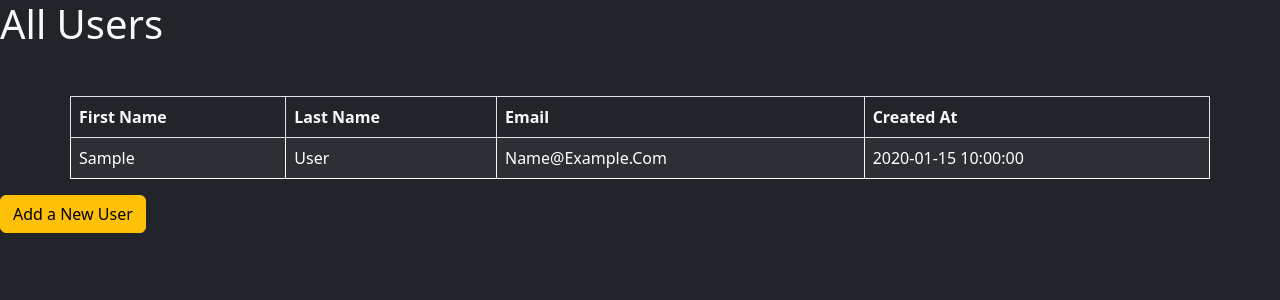
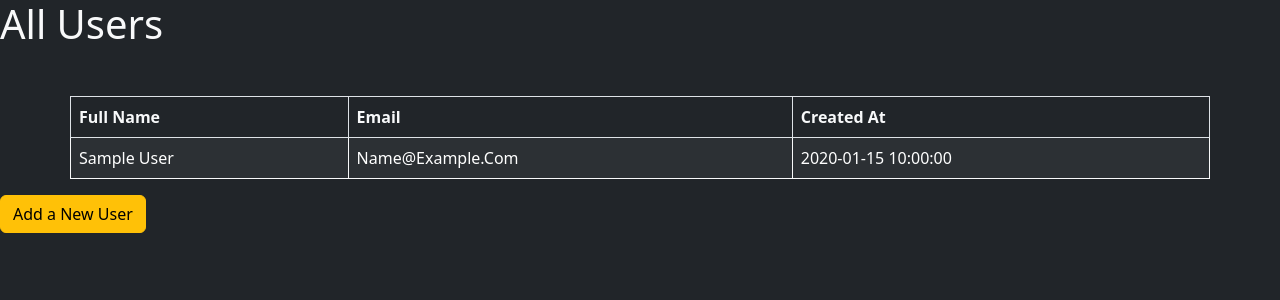
Before and after one commit to BennyG117/users_cr_practice, a Flask app: template templates/readAll.html in a window 1280 px wide. Shown: the top 300 px of the page. Run offline with Flask 3, Linux system fonts and the light colour scheme; the template is opened without the code that fills it: most values are stand-ins (such as "Sample title", 1, 10 or a date in 2020).

Commit message:
Updated html

```diff
--- a/templates/readAll.html
+++ b/templates/readAll.html
@@ -34,8 +34,7 @@
             <thead>
                 <!--! How to combine the first and last to make a Full Name?-->
                 <tr class="table table-row-1 text-light">
-                    <th>First Name</th>
-                    <th>Last Name</th>
+                    <th>Full Name</th>
                     <th>Email</th>
                     <th>Created At</th>
                 </tr>
@@ -44,8 +43,7 @@
                 {% for i in users %}
                 <tr>
                     <!-- need to combine first and last to make full name*-->
-                    <td>{{ i.first_name }}</td>
-                    <td>{{ i.last_name }}</td>
+                    <td>{{ i.first_name }} {{ i.last_name }}</td>
                     <td>{{ i.email }}</td>
                     <td>{{ i.created_at }}</td>
                 </tr>
```
